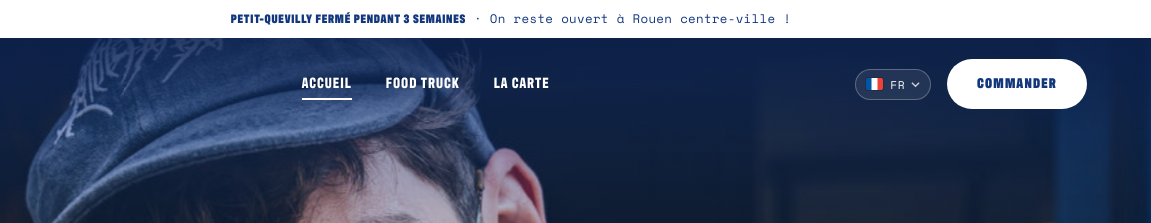
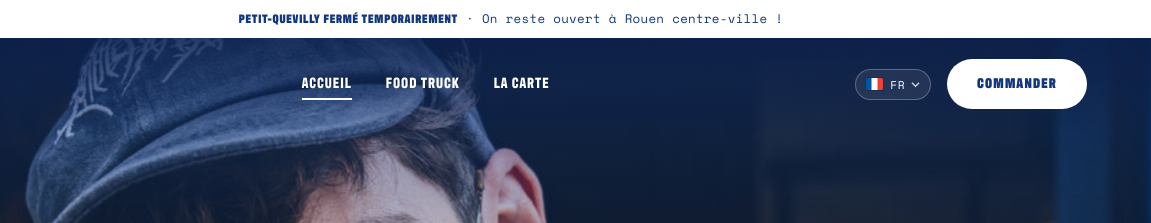
Before and after one commit to A2DED/site-patachon, a plain HTML site: page index.html in a window 1280 px wide. Shown: the top 223 px of the page, 129-1280 px from the left. Drawn offline with nearby package versions, Linux system fonts and the light colour scheme.

Commit message:
Bandeau info : « Petit-Quevilly fermé temporairement » (sans durée)
Co-Authored-By: Claude Opus 5.5 <noreply@anthropic.com>
Claude-Session: https://claude.ai/code/session_01DE6KtGFDC2tUSFTMpYYBRu

```diff
--- a/i18n.js
+++ b/i18n.js
@@ -8,9 +8,9 @@
   var DICT = {
     en: {
       // — Bandeau fermeture temporaire rive gauche —
-      "Petit-Quevilly fermé pendant 3 semaines": "Petit-Quevilly closed for 3 weeks",
+      "Petit-Quevilly fermé temporairement": "Petit-Quevilly temporarily closed",
       "· On reste ouvert à Rouen centre-ville !": "· We're still open in Rouen city centre!",
-      "Fermé temporairement · 3 semaines": "Temporarily closed · 3 weeks",
+      "Fermé temporairement": "Temporarily closed",
       // — Food truck : politique commerciale & formulaire de devis —
       "Le food truck M. Patachon vient régaler vos invités : burgers faits maison, frites fraîches de Normandie et bonne humeur. On arrive, on cuisine sur place, on sert, on range. Vous n'avez plus qu'à profiter.": "The M. Patachon food truck comes to treat your guests: homemade burgers, fresh Normandy fries and good vibes. We arrive, cook on site, serve and clean up. All you have to do is enjoy.",
       "Votre demande": "Your request",
@@ -327,9 +327,9 @@
 
     es: {
       // — Bandeau fermeture temporaire rive gauche —
-      "Petit-Quevilly fermé pendant 3 semaines": "Petit-Quevilly cerrado durante 3 semanas",
+      "Petit-Quevilly fermé temporairement": "Petit-Quevilly cerrado temporalmente",
       "· On reste ouvert à Rouen centre-ville !": "· ¡Seguimos abiertos en el centro de Rouen!",
-      "Fermé temporairement · 3 semaines": "Cerrado temporalmente · 3 semanas",
+      "Fermé temporairement": "Cerrado temporalmente",
       // — Food truck : politique commerciale & formulaire de devis —
       "Le food truck M. Patachon vient régaler vos invités : burgers faits maison, frites fraîches de Normandie et bonne humeur. On arrive, on cuisine sur place, on sert, on range. Vous n'avez plus qu'à profiter.": "El food truck M. Patachon viene a deleitar a tus invitados: hamburguesas caseras, patatas fritas frescas de Normandía y buen rollo. Llegamos, cocinamos in situ, servimos y recogemos. Tú solo tienes que disfrutar.",
       "Votre demande": "Tu solicitud",
@@ -638,9 +638,9 @@
 
     de: {
       // — Bandeau fermeture temporaire rive gauche —
-      "Petit-Quevilly fermé pendant 3 semaines": "Petit-Quevilly 3 Wochen geschlossen",
+      "Petit-Quevilly fermé temporairement": "Petit-Quevilly vorübergehend geschlossen",
       "· On reste ouvert à Rouen centre-ville !": "· In der Innenstadt von Rouen haben wir weiter geöffnet!",
-      "Fermé temporairement · 3 semaines": "Vorübergehend geschlossen · 3 Wochen",
+      "Fermé temporairement": "Vorübergehend geschlossen",
       // — Food truck : politique commerciale & formulaire de devis —
       "Le food truck M. Patachon vient régaler vos invités : burgers faits maison, frites fraîches de Normandie et bonne humeur. On arrive, on cuisine sur place, on sert, on range. Vous n'avez plus qu'à profiter.": "Der M. Patachon Foodtruck verwöhnt eure Gäste: hausgemachte Burger, frische Pommes aus der Normandie und gute Laune. Wir kommen, kochen vor Ort, servieren und räumen auf. Ihr müsst nur noch genießen.",
       "Votre demande": "Eure Anfrage",
--- a/index.html
+++ b/index.html
@@ -81,7 +81,7 @@
 
   <!-- ============ HEADER ============ -->
   <!-- ============ BANDEAU INFO : fermeture temporaire rive gauche ============ -->
-  <div class="notice-bar" role="status"><p><strong>Petit-Quevilly fermé pendant 3 semaines</strong> <span>· On reste ouvert à Rouen centre-ville !</span></p></div>
+  <div class="notice-bar" role="status"><p><strong>Petit-Quevilly fermé temporairement</strong> <span>· On reste ouvert à Rouen centre-ville !</span></p></div>
   <header class="header">
     <div class="container">
       <a href="index.html" class="header__logo"><img src="assets/logo-header.png" alt="M. Patachon"></a>
@@ -229,7 +229,7 @@
               <h3 class="resto2__name">Petit<br>Quevilly</h3>
             </div>
             <div class="resto2__body">
-              <p class="resto2__closed">Fermé temporairement · 3 semaines</p>
+              <p class="resto2__closed">Fermé temporairement</p>
               <div class="tagline-row"><span>Livraison</span><span>À emporter</span></div>
               <p class="resto2__addr">7 Rue Hélène Boucher<br>76100 Rouen</p>
               <div class="resto2__hours">
```
Also changed, not shown: food-truck.html (+1 -1 lines), la-carte.html (+1 -1 lines), mentions-legales.html (+1 -1 lines).
